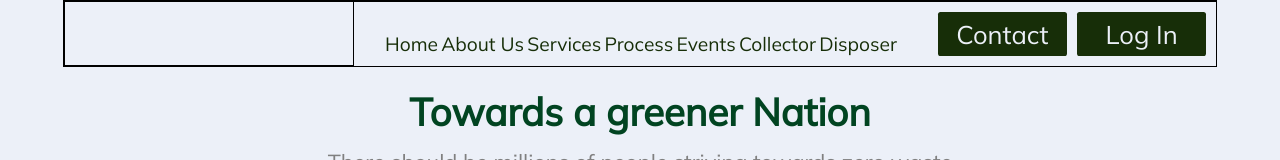
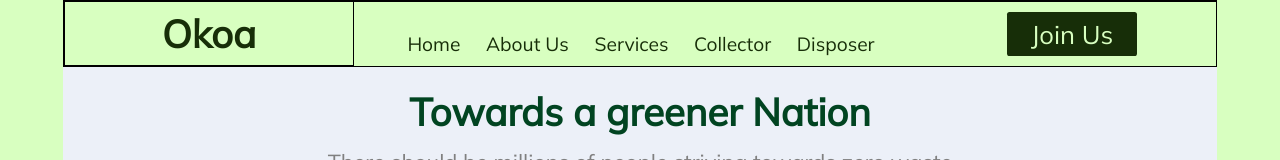
Before and after one commit to MokuaEnock/greenly, a React (Create React App) app: page / in a window 1280 px wide. Shown: the top 160 px of the page. Built offline with nearby package versions, Linux system fonts and the light colour scheme.

Commit message:
change colors on landing page

```diff
--- a/src/App.css
+++ b/src/App.css
@@ -11,7 +11,7 @@ body {
   flex-direction: column;
   justify-content: flex-start;
   align-items: center;
-  background-color: #ECF0F8;
+  background-color: #d8ffc0;
   color: #172E08;
 }
 
@@ -63,6 +63,9 @@ header a {
   border: thin solid black;
   height: 100%;
   width: 25%;
+  font-size: 3vw;
+  font-weight: bold;
+
 }
 
 #header-info {
@@ -87,7 +90,7 @@ header a {
   width: 45%;
   background-color: #172E08;
   height: 70%;
-  color: #ECF0F8;
+  color: #d8ffc0;
   display: flex;
   flex-direction: row;
   justify-content: space-evenly;
@@ -95,8 +98,8 @@ header a {
   border-radius: .2vw;
 }
 
-#header-forms>a :hover {
+#header-forms :hover {
   color: #172E08;
-  border: double #172E08 0.2vw;
-  background-color: #ECF0F8;
+  border: double #172E08 0.5vw;
+  background-color: #d8ffc0;
 }
--- a/src/App.js
+++ b/src/App.js
@@ -19,10 +19,10 @@ function App() {
       <Routes>
         <Route path="/" element={<Landing />} />
         <Route path="/about" element={<About />} />
-        <Route path="/services" element={<Services />} />
-        <Route path="/events" element={<Events />} />
+        {/* <Route path="/services" element={<Services />} /> */}
+        {/* <Route path="/events" element={<Events />} /> */}
         <Route path="/process" element={<Process />} />
-        <Route path="/contact" element={<Contact />} />
+        {/* <Route path="/contact" element={<Contact />} /> */}
         <Route path="/auth" element={<Auth />} />
         <Route path="/collector" element={<Collector />} />
         <Route path="/disposer" element={<Disposer />} />
--- a/src/pages/disposer/DisposerHome.js
+++ b/src/pages/disposer/DisposerHome.js
@@ -2,12 +2,17 @@ export default function DisposerHome() {
   return (
     <main id="disposer-home">
       <div id="disposer-home-title">Your Contributions</div>
+
       <section id="disposer-stats">
-        <div id="disposer-stats-title"></div>
+        <div id="disposer-stats-title">
+          <span></span>
+        </div>
         <div id="disposer-stats-stats"></div>
         <div id="disposer-stats-words"></div>
       </section>
+
       <div id="disposer-home-title">Request for a disposal</div>
+
       <form id="disposer-form">
         <span></span>
         <span></span>
@@ -26,6 +31,7 @@ export default function DisposerHome() {
           <div className="disposer-item"></div>
           <div className="disposer-item"></div>
         </div>
+
         <div id="disposer-view"></div>
       </section>
     </main>
--- a/src/pages/navbar.js
+++ b/src/pages/navbar.js
@@ -2,19 +2,19 @@ import { NavLink } from "react-router-dom";
 export default function NavBar() {
   return (
     <header>
-      <div id="header-logo"></div>
+      <div id="header-logo">Okoa</div>
       <div id="header-info">
         <NavLink to="/">Home</NavLink>
         <NavLink to="/about">About Us</NavLink>
         <NavLink to="/services">Services</NavLink>
-        <NavLink to="/process">Process</NavLink>
-        <NavLink to="/events">Events</NavLink>
+        {/* <NavLink to="/process">Process</NavLink> */}
+        {/* <NavLink to="/events">Events</NavLink> */}
         <NavLink to="/collector">Collector</NavLink>
         <NavLink to="/disposer">Disposer</NavLink>
       </div>
       <div id="header-forms">
-        <NavLink to="/contact">Contact</NavLink>
-        <NavLink to="/auth">Log In</NavLink>
+        {/* <NavLink to="/contact">Contact</NavLink> */}
+        <NavLink to="/auth">Join Us</NavLink>
       </div>
     </header>
   );
```
